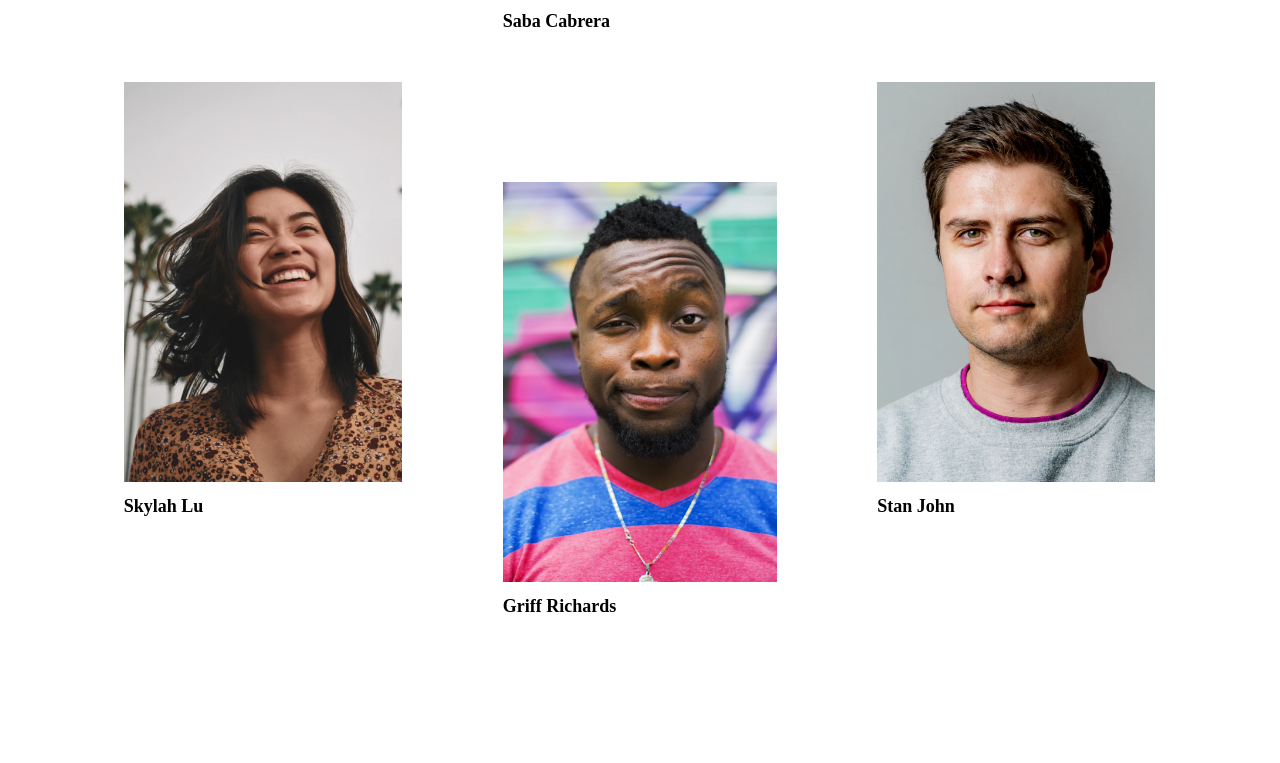
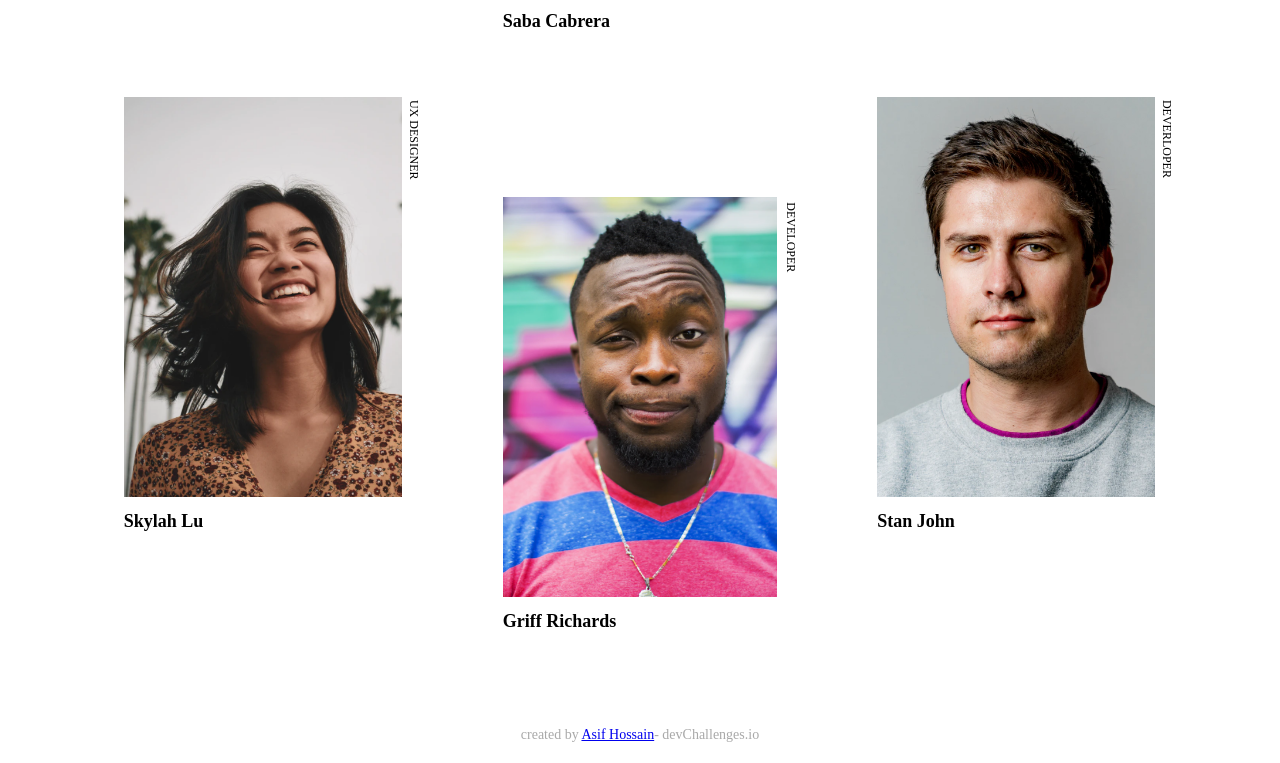
Before and after one commit to its-asif/my-team-page, a plain HTML site: page index.html in a window 1280 px wide. Shown: the part 757-1520 px from the top of the page. Before the commit the page ends 1454 px from the top, so only its background shows below. Drawn offline with Linux system fonts and the light colour scheme.

Commit message:
done with coding

```diff
--- a/index.html
+++ b/index.html
@@ -20,45 +20,48 @@
                 <div class="left">
                     <img src="resources/photo1.png" alt="" class="imgs">
                     <p class="name">Bill Mahoney</p>
+                    <p class="job-title">PRODUCT OWNER</p>
                 </div>
-                <!-- <div class="right">
-                    <p>Product owner</p>
-                </div> -->
             </div>
             <div class="box item2">
                 <div class="left">
                     <img src="resources/photo2.png" alt="" class="imgs">
                     <p class="name">Saba Cabrera</p>
+                    <p class="job-title">ART DIRECTOR</p>
                 </div>
             </div>
             <div class="box item3">
                 <div class="left">
                     <img src="resources/photo3.png" alt="" class="imgs">
                     <p class="name">Shae Le</p>
+                    <p class="job-title">TECH LEAD</p>
                 </div>
             </div>
             <div class="box item4">
                 <div class="left">
                     <img src="resources/photo4.png" alt="" class="imgs">
                     <p class="name">Skylah Lu</p>
+                    <p class="job-title">UX DESIGNER</p>
                 </div>
             </div>
             <div class="box item5">
                 <div class="left">
                     <img src="resources/photo5.png" alt="" class="imgs">
                     <p class="name">Griff Richards</p>
+                    <p class="job-title">DEVELOPER</p>
                 </div>
             </div>
             <div class="box item6">
                 <div class="left">
                     <img src="resources/photo6.png" alt="" class="imgs">
                     <p class="name">Stan John</p>
+                    <p class="job-title">DEVERLOPER</p>
                 </div>
             </div>
         </div>
     </main>
     <footer>
-
+        <p class="footer__text">created by <a class="bold" href="https://github.com/its-asif" target="_blank" >Asif Hossain</a>- devChallenges.io </p>
     </footer>
 
 </body>
--- a/style.css
+++ b/style.css
@@ -54,8 +54,7 @@ body{
 
     position: relative;
 }
-.left{
-}
+
 .imgs{
     max-height: 400px;
     max-width: 280px;
@@ -69,22 +68,31 @@ body{
     line-height: normal;
     margin: 10px 0;
 }
-/* .right p{
-    margin: 0;
-    padding: 0;
+.job-title{
+    position: relative;
+    color: black;
+    font-size: 12px;
+    font-family: PT Serif;
+    font-weight: 400;
+    text-transform: uppercase;
     transform: rotate(90deg);
-
-    color: #000;
-    font-family: PT Serif;
-    font-size: 12px;
-    font-style: normal;
-    font-weight: 400;
-    line-height: normal;
-    text-transform: uppercase;
-} */
+    top: -310px;
+  right: -150px;
+}
 .item2, .item5{
     top: 100px;
 }
+.footer__text {
+    color: #a9a9a9;
+    font-size: 14px;
+    font-family: Montserrat;
+    font-weight: 500;
+    word-wrap: break-word;
+    text-align: center;
+    margin-bottom: 20px;
+  }
+
+
 
 @media screen and (max-width:800px) {
     .container{
```
